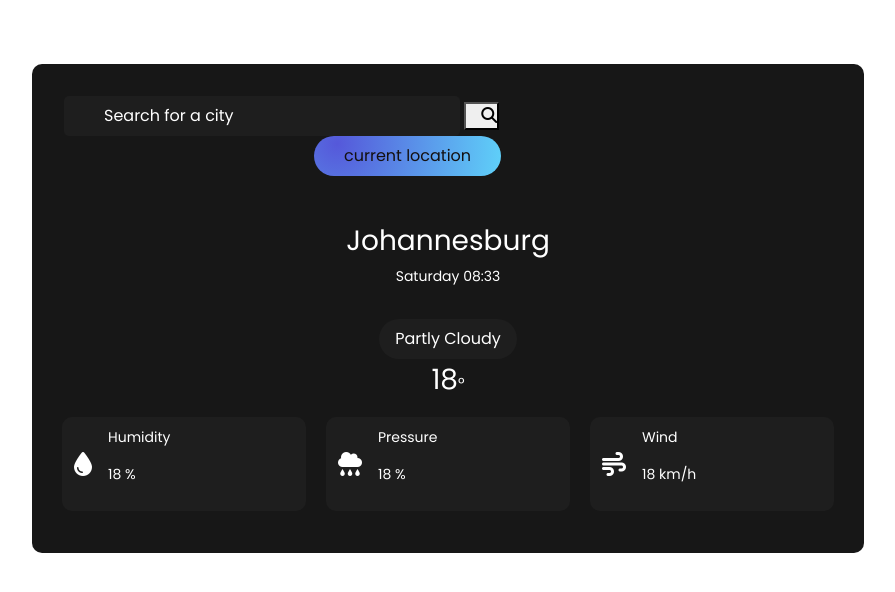
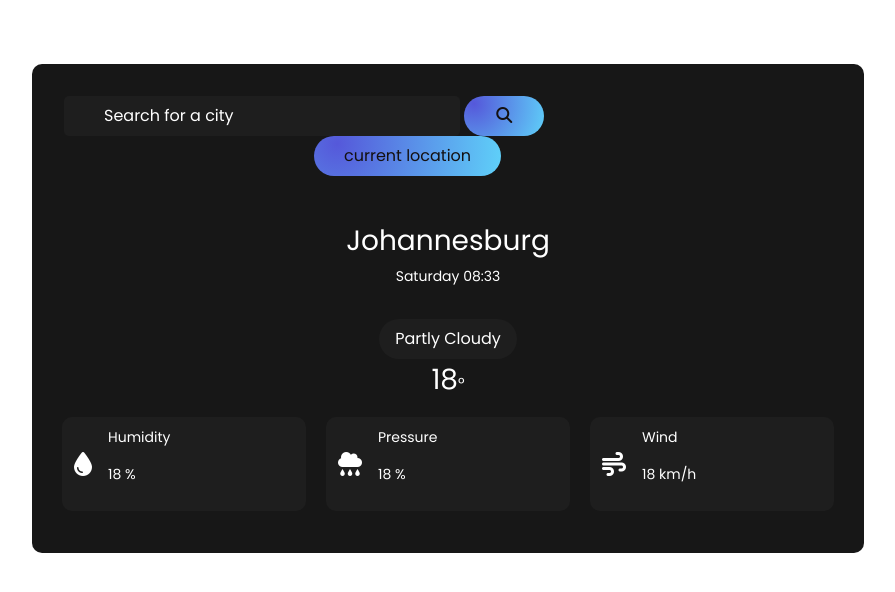
Before and after one commit to KelebogileNethengwe/Vanilla_Weather_App, a plain HTML site: page index.html in a window 1280 px wide. Shown: the whole page, without its empty margins (192-1087 px from the left). Drawn offline with nearby package versions, Linux system fonts and the light colour scheme.

Commit message:
Updated style.css
Styled the city search button

```diff
--- a/src/style.css
+++ b/src/style.css
@@ -100,5 +100,18 @@ input::placeholder {
 }
 
 .city-search-button {
-  padding-left: 15px;
+  padding: 0 20px 0 20px;
+  border: none;
+  outline: none;
+
+  background: radial-gradient(
+    circle at 12.3% 19.3%,
+    rgb(85, 88, 218) 0%,
+    rgb(95, 209, 249) 100.2%
+  );
+  color: #141010;
+  height: 40px;
+  width: 80px;
+  cursor: pointer;
+  border-radius: 30px;
 }
```
